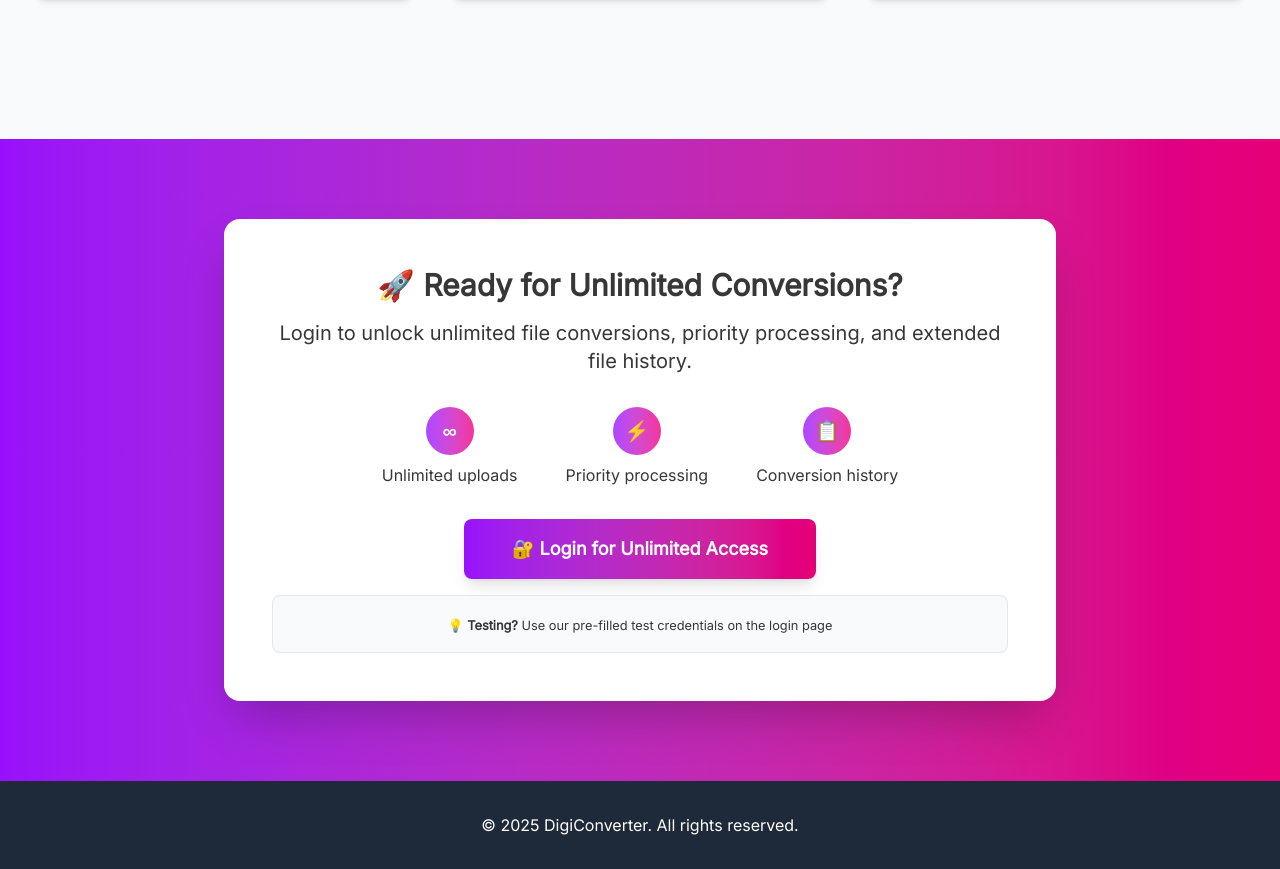
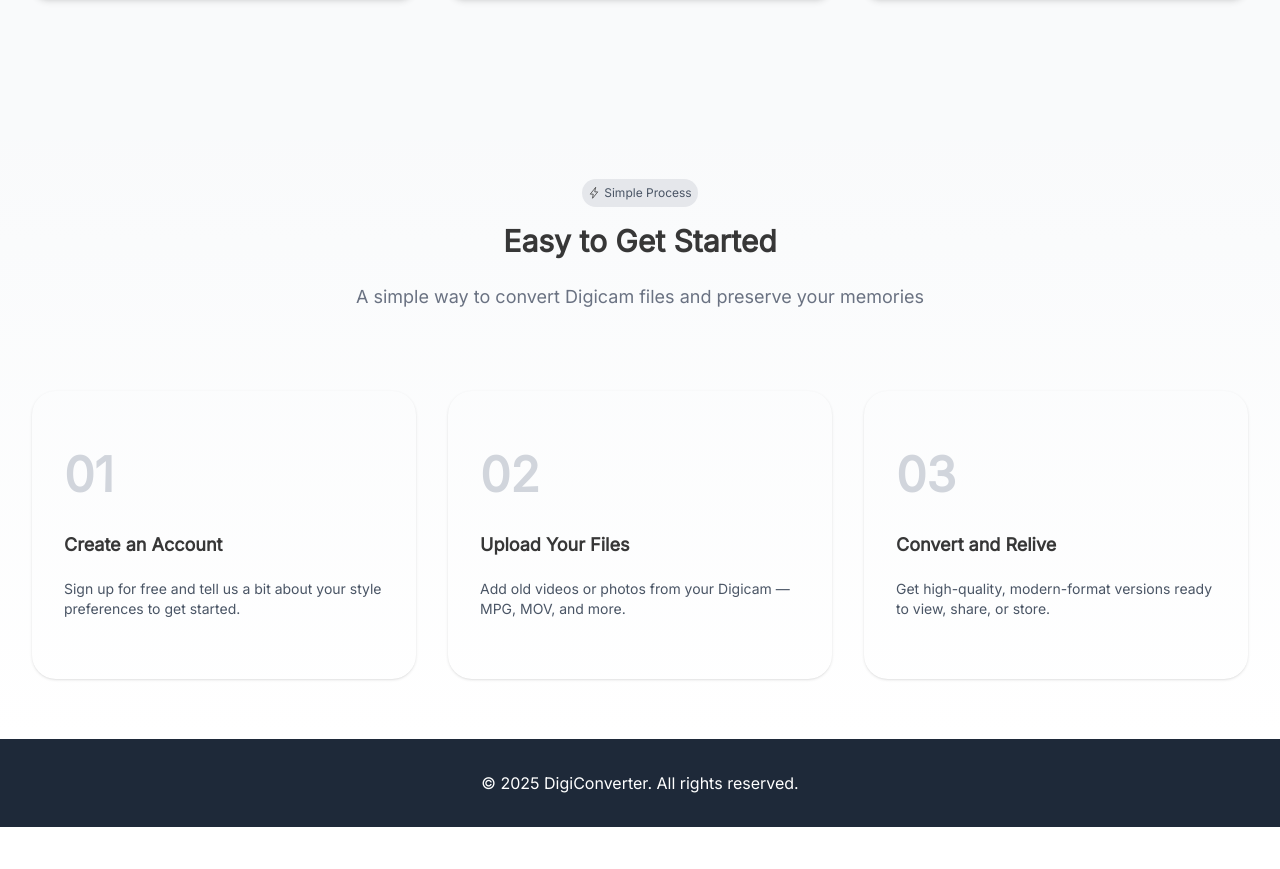
Before and after one commit to aidantiu/digiconverter, a React (Vite) app in the folder client/: page / in a window 1280 px wide. Shown: the part 1580-2449 px from the top of the page. After the commit the page ends 2407 px from the top, so only its background shows below. Built offline with nearby package versions, Linux system fonts and the light colour scheme; no server answers.

Commit message:
feat: add how it works section

```diff
--- a/client/src/pages/HomePage.jsx
+++ b/client/src/pages/HomePage.jsx
@@ -112,19 +112,19 @@ const HomePage = () => {
                 <div className="max-w-7xl mx-auto px-2 sm:px-4 lg:px-8 py-5">
                     <div className="grid grid-cols-1 md:grid-cols-3 gap-8">
                         {/* Card 1 */}
-                        <div className="bg-white rounded-2xl shadow-md hover:shadow-xl transition-shadow duration-300 p-8 flex flex-col items-center text-center border border-gray-100">
+                        <div className="bg-green-50 rounded-2xl shadow-md hover:shadow-xl transition-shadow duration-300 p-8 flex flex-col items-center text-center border border-gray-100">
                             <CiCreditCardOff className="h-10 w-10 mb-4 fill-green-600" />
                             <h3 className="text-lg font-bold mb-2">No Hidden Costs</h3>
                             <p className="text-gray-600 text-sm">No subscriptions or hidden fees – free for everyone.</p>
                         </div>
                         {/* Card 2 */}
-                        <div className="bg-white rounded-2xl shadow-md hover:shadow-xl transition-shadow duration-300 p-8 flex flex-col items-center text-center border border-gray-100">
+                        <div className="bg-amber-50 rounded-2xl shadow-md hover:shadow-xl transition-shadow duration-300 p-8 flex flex-col items-center text-center border border-gray-100">
                             <GoUnlock className="h-10 w-10 mb-4 fill-yellow-600" />
                             <h3 className="text-lg font-bold mb-2">Unlimited Conversions</h3>
                             <p className="text-gray-600 text-sm">No limits for registered users.</p>
                         </div>
                         {/* Card 3 */}
-                        <div className="bg-white rounded-2xl shadow-md hover:shadow-xl transition-shadow duration-300 p-8 flex flex-col items-center text-center border border-gray-100">
+                        <div className="bg-red-50 rounded-2xl shadow-md hover:shadow-xl transition-shadow duration-300 p-8 flex flex-col items-center text-center border border-gray-100">
                             <IoFlashOutline className="h-10 w-10 mb-4 stroke-red-600" />
                             <h3 className="text-lg font-bold mb-2">Priority & History</h3>
                             <p className="text-gray-600 text-sm">History tracking and faster processing for logged-in users.</p>
@@ -135,37 +135,38 @@ const HomePage = () => {
 
 
             {/* Membership CTA Section */}
-            <section className="bg-gradient-to-r from-purple-600 to-pink-600 py-20">
-                <div className="max-w-4xl mx-auto px-4 sm:px-6 lg:px-8">
-                    <div className="bg-white rounded-2xl shadow-2xl p-12 text-center">
-                        <h2 className="text-3xl font-bold mb-4">🚀 Ready for Unlimited Conversions?</h2>
-                        <p className="text-xl mb-8">Login to unlock unlimited file conversions, priority processing, and extended file history.</p>
+            <section className="inset-0 bg-gradient-to-b from-gray-50 to-white z-0 py-10">
+                <div className="flex mx-auto mb-4 items-center p-1.5 bg-gray-200 rounded-full w-fit">
+                    <IoFlashOutline className='h-3 w-3 mr-1 fill-gray-600'></IoFlashOutline>
+                    <p className='text-xs text-gray-600'>Simple Process</p>
+                </div>
+                <h1 className='text-center text-3xl font-[1000] mb-6'>Easy to Get Started</h1>
+                <p className=' text-gray-500 text-center mx-auto text-lg'>A simple way to convert Digicam files and preserve your memories</p>
 
-                        <div className="flex justify-center space-x-12 mb-8">
-                            <div className="flex flex-col items-center">
-                                <span className="w-12 h-12 bg-gradient-to-r from-purple-500 to-pink-500 text-white rounded-full flex items-center justify-center text-xl font-bold mb-2">∞</span>
-                                <span className="font-medium">Unlimited uploads</span>
-                            </div>
-                            <div className="flex flex-col items-center">
-                                <span className="w-12 h-12 bg-gradient-to-r from-purple-500 to-pink-500 text-white rounded-full flex items-center justify-center text-xl font-bold mb-2">⚡</span>
-                                <span className="font-medium">Priority processing</span>
-                            </div>
-                            <div className="flex flex-col items-center">
-                                <span className="w-12 h-12 bg-gradient-to-r from-purple-500 to-pink-500 text-white rounded-full flex items-center justify-center text-xl font-bold mb-2">📋</span>
-                                <span className="font-medium">Conversion history</span>
-                            </div>
+                {/* Cards */}
+                <div className="max-w-7xl mx-auto px-2 sm:px-4 lg:px-8 py-5 mt-15">
+                    <div className="grid grid-cols-1 md:grid-cols-3 gap-8">
+                        {/* Card 1 */}
+                        <div className="rounded-3xl border-gray-100 shadow-sm hover:shadow-xl transition-all duration-300 hover:-translate-y-2 transform px-8 py-15 flex flex-col">
+                            <h1 className='text-5xl font-bold text-gray-300 mb-8'>01</h1>
+                            <h3 className="text-lg font-bold mb-5">Create an Account</h3>
+                            <p className="text-gray-600 text-sm">Sign up for free and tell us a bit about your style preferences to get started.</p>
                         </div>
-
-                        <div className="space-y-4">
-                            <Link to="/login" className="inline-block bg-gradient-to-r from-purple-600 to-pink-600 text-white px-12 py-4 rounded-lg text-lg font-semibold hover:from-purple-700 hover:to-pink-700 transition-all duration-200 transform hover:-translate-y-1 shadow-lg">
-                                🔐 Login for Unlimited Access
-                            </Link>
-                            <div className="bg-gray-50 border border-gray-200 rounded-lg p-4">
-                                <small>💡 <strong>Testing?</strong> Use our pre-filled test credentials on the login page</small>
-                            </div>
+                        {/* Card 2 */}
+                        <div className="rounded-3xl border-gray-100 shadow-sm hover:shadow-xl transition-all duration-300 px-8 py-15 hover:-translate-y-2 transform flex flex-col">
+                            <h1 className='text-5xl font-bold text-gray-300 mb-8'>02</h1>
+                            <h3 className="text-lg font-bold mb-5">Upload Your Files</h3>
+                            <p className="text-gray-600 text-sm">Add old videos or photos from your Digicam — MPG, MOV, and more.</p>
+                        </div>
+                        {/* Card 3 */}
+                        <div className="rounded-3xl border-gray-100 shadow-sm hover:shadow-xl transition-all duration-300 px-8 py-15 flex flex-col">
+                            <h1 className='text-5xl font-bold text-gray-300 mb-8'>03</h1>
+                            <h3 className="text-lg font-bold mb-5">Convert and Relive</h3>
+                            <p className="text-gray-600 text-sm"> Get high-quality, modern-format versions ready to view, share, or store.</p>
                         </div>
                     </div>
                 </div>
+
             </section>
 
             {/* Footer */}
```
